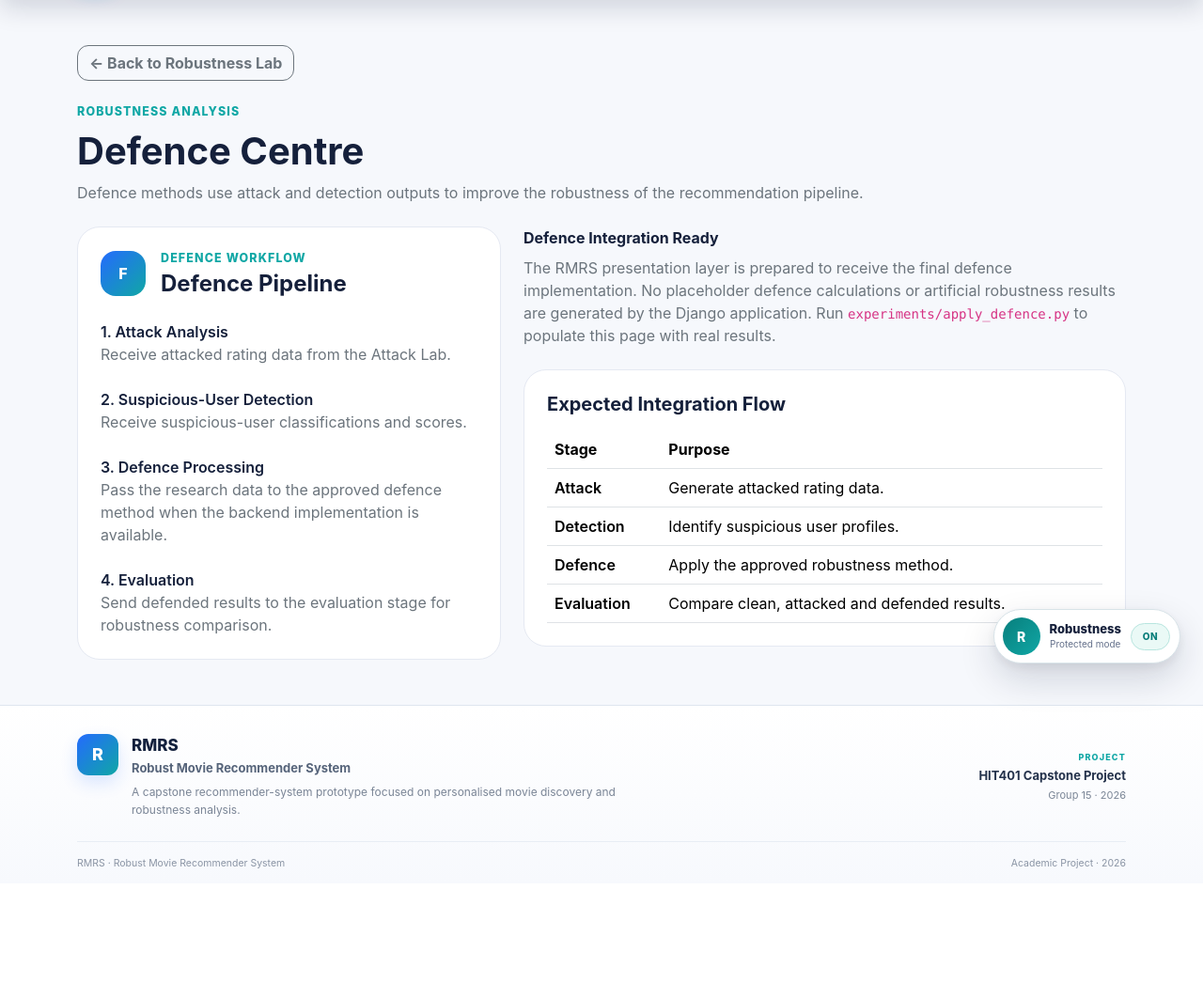
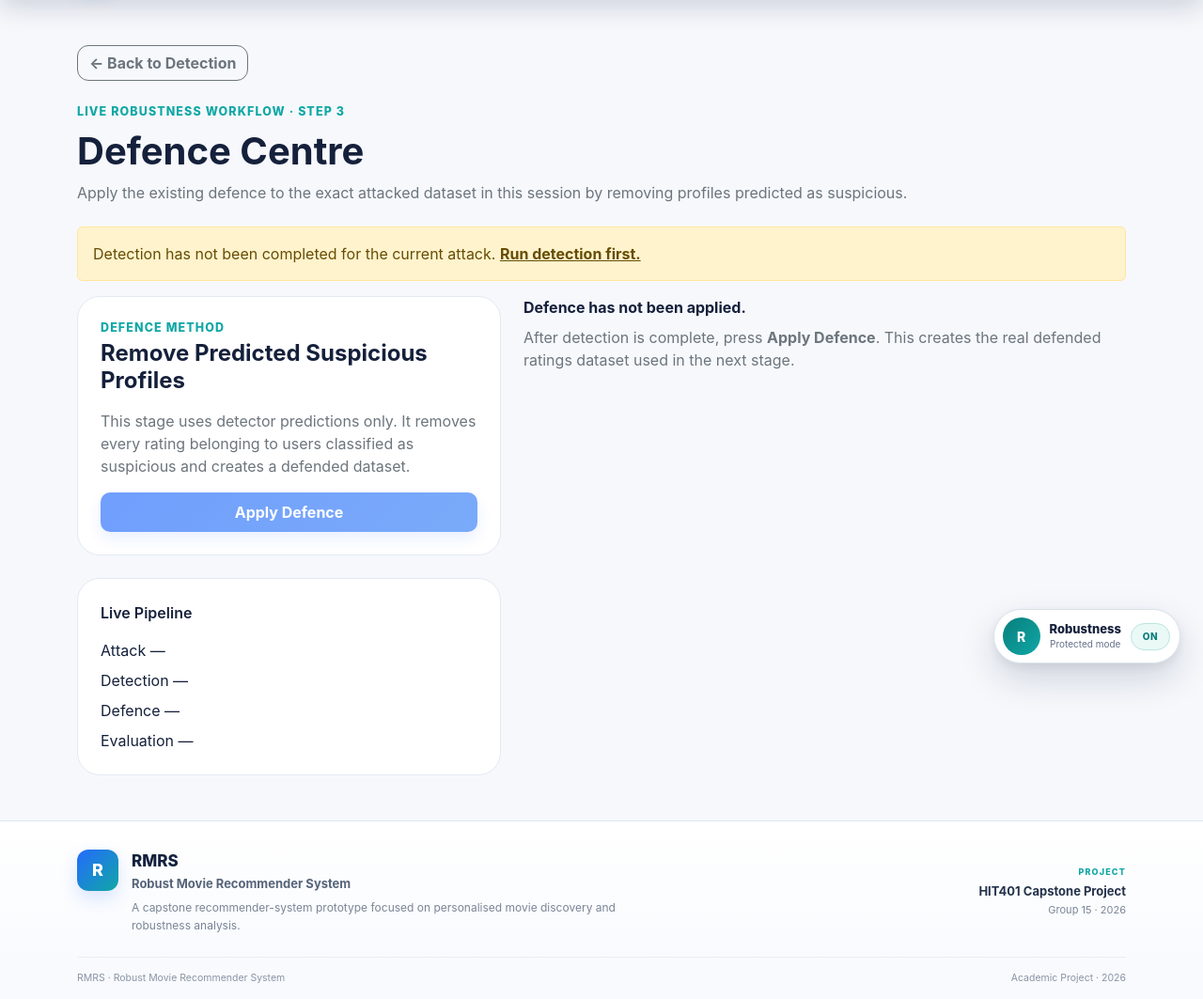
Before and after one commit to azadofficial1911-coder/robust-movie-recommender, a Django app: page /research/defence/ in a window 1280 px wide. Shown: the part 70-1133 px from the top of the page at 94% size. Before the commit the page ends 994 px from the top, so only its background shows below. Run offline with Django 4.2, Linux system fonts and the light colour scheme; the visitor is signed in with stand-in values (Sample User, id 1).

Commit message:
Make Defence page apply real suspicious-profile removal

```diff
--- a/templates/research/defence.html
+++ b/templates/research/defence.html
@@ -3,147 +3,70 @@
 {% block title %}Defence Centre | RMRS{% endblock %}
 
 {% block content %}
+<div class="container py-5">
+    <a href="{% url 'research:detection' %}" class="btn btn-outline-secondary mb-4">← Back to Detection</a>
 
-<div class="container py-5">
+    <div class="eyebrow mb-2">LIVE ROBUSTNESS WORKFLOW · STEP 3</div>
+    <h1 class="display-6 fw-bold">Defence Centre</h1>
+    <p class="text-secondary mb-4">Apply the existing defence to the exact attacked dataset in this session by removing profiles predicted as suspicious.</p>
 
-    <a href="{% url 'research:lab' %}" class="btn btn-outline-secondary mb-4">
-        ← Back to Robustness Lab
-    </a>
+    {% if errors %}
+        <div class="alert alert-danger"><strong>Defence failed:</strong><ul class="mb-0 mt-2">{% for error in errors %}<li>{{ error }}</li>{% endfor %}</ul></div>
+    {% endif %}
 
-    <div class="eyebrow mb-2">
-        ROBUSTNESS ANALYSIS
-    </div>
-
-    <h1 class="display-6 fw-bold">
-        Defence Centre
-    </h1>
-
-    <p class="text-secondary mb-4">
-        Defence methods use attack and detection outputs to improve the robustness of the recommendation pipeline.
-    </p>
+    {% if not workflow_status.has_detection %}
+        <div class="alert alert-warning">Detection has not been completed for the current attack. <a href="{% url 'research:detection' %}" class="alert-link">Run detection first.</a></div>
+    {% endif %}
 
     <div class="row g-4">
+        <div class="col-lg-5">
+            <div class="profile-card">
+                <div class="eyebrow mb-1">DEFENCE METHOD</div>
+                <h2 class="h4 fw-bold mb-3">Remove Predicted Suspicious Profiles</h2>
+                <p class="text-secondary">This stage uses detector predictions only. It removes every rating belonging to users classified as suspicious and creates a defended dataset.</p>
 
-        <div class="col-lg-5">
-
-            <div class="profile-card">
-
-                <div class="d-flex align-items-center gap-3 mb-4">
-                    <div class="research-icon" aria-hidden="true">F</div>
-                    <div>
-                        <div class="eyebrow mb-1">DEFENCE WORKFLOW</div>
-                        <h2 class="h4 fw-bold mb-0">Defence Pipeline</h2>
-                    </div>
-                </div>
-
-                <div class="mb-4">
-                    <div class="fw-semibold">1. Attack Analysis</div>
-                    <div class="text-secondary">Receive attacked rating data from the Attack Lab.</div>
-                </div>
-
-                <div class="mb-4">
-                    <div class="fw-semibold">2. Suspicious-User Detection</div>
-                    <div class="text-secondary">Receive suspicious-user classifications and scores.</div>
-                </div>
-
-                <div class="mb-4">
-                    <div class="fw-semibold">3. Defence Processing</div>
-                    <div class="text-secondary">
-                        Pass the research data to the approved defence method when the backend implementation is available.
-                    </div>
-                </div>
-
-                <div>
-                    <div class="fw-semibold">4. Evaluation</div>
-                    <div class="text-secondary">Send defended results to the evaluation stage for robustness comparison.</div>
-                </div>
-
+                <form method="post">
+                    {% csrf_token %}
+                    <button class="btn btn-primary w-100" type="submit" {% if not workflow_status.has_detection %}disabled{% endif %}>Apply Defence</button>
+                </form>
             </div>
 
+            <div class="profile-card mt-4">
+                <div class="fw-semibold mb-3">Live Pipeline</div>
+                <div class="mb-2">Attack {% if workflow_status.has_attack %}✓{% else %}—{% endif %}</div>
+                <div class="mb-2">Detection {% if workflow_status.has_detection %}✓{% else %}—{% endif %}</div>
+                <div class="mb-2">Defence {% if workflow_status.has_defence %}✓{% else %}—{% endif %}</div>
+                <div>Evaluation {% if workflow_status.has_evaluation %}✓{% else %}—{% endif %}</div>
+            </div>
         </div>
 
         <div class="col-lg-7">
+            {% if defence_result %}
+                <div class="profile-card">
+                    <div class="eyebrow mb-2">DEFENCE APPLIED</div>
+                    <h2 class="h4 fw-bold mb-3">Defended Dataset Created</h2>
 
-            {% if results_available %}
+                    <div class="row g-3 mb-4">
+                        <div class="col-6"><div class="border rounded p-3"><div class="text-secondary small">Suspicious Profiles</div><div class="h3 mb-0">{{ defence_result.suspicious_profiles_detected }}</div></div></div>
+                        <div class="col-6"><div class="border rounded p-3"><div class="text-secondary small">Users Removed</div><div class="h3 mb-0">{{ defence_result.users_removed }}</div></div></div>
+                        <div class="col-6"><div class="border rounded p-3"><div class="text-secondary small">Ratings Removed</div><div class="h3 mb-0">{{ defence_result.ratings_removed }}</div></div></div>
+                        <div class="col-6"><div class="border rounded p-3"><div class="text-secondary small">Users Remaining</div><div class="h3 mb-0">{{ defence_result.users_after }}</div></div></div>
+                    </div>
 
-                <div class="integration-notice">
-                    <strong>Defence Applied -- Real Pilot Results</strong>
-                    <p class="mb-0 mt-2 text-secondary">
-                        The figures below come directly from <code>results/tables/defence_summary_pilot.csv</code>, produced by running the primary defence (remove suspicious profiles) against the real attacked datasets and detection output.
-                    </p>
+                    <dl class="row mb-4">
+                        <dt class="col-sm-5">Method</dt><dd class="col-sm-7">{{ defence_result.method }}</dd>
+                        <dt class="col-sm-5">Users Before</dt><dd class="col-sm-7">{{ defence_result.users_before }}</dd>
+                        <dt class="col-sm-5">Users After</dt><dd class="col-sm-7">{{ defence_result.users_after }}</dd>
+                        <dt class="col-sm-5">Ratings Before</dt><dd class="col-sm-7">{{ defence_result.ratings_before }}</dd>
+                        <dt class="col-sm-5">Ratings After</dt><dd class="col-sm-7">{{ defence_result.ratings_after }}</dd>
+                    </dl>
+
+                    <a class="btn btn-primary" href="{% url 'research:evaluation' %}">Continue to Evaluation →</a>
                 </div>
-
-                <div class="profile-card mt-4">
-                    <h2 class="h5 fw-bold mb-3">Defence Summary</h2>
-
-                    <div class="table-responsive">
-                        <table class="table align-middle mb-0">
-                            <thead>
-                                <tr>
-                                    <th>Scenario</th>
-                                    <th>Method</th>
-                                    <th>Suspicious&nbsp;Profiles</th>
-                                    <th>Users&nbsp;Before</th>
-                                    <th>Users&nbsp;Removed</th>
-                                    <th>Users&nbsp;After</th>
-                                    <th>Ratings&nbsp;Removed</th>
-                                </tr>
-                            </thead>
-
-                            <tbody>
-                                {% for row in defence_summary %}
-                                    <tr>
-                                        <td class="fw-semibold text-capitalize">{{ row.scenario }}</td>
-                                        <td>{{ row.defence_method }}</td>
-                                        <td>{{ row.suspicious_profiles_detected }}</td>
-                                        <td>{{ row.users_before }}</td>
-                                        <td>{{ row.users_removed }}</td>
-                                        <td>{{ row.users_after }}</td>
-                                        <td>{{ row.ratings_removed }}</td>
-                                    </tr>
-                                {% endfor %}
-                            </tbody>
-                        </table>
-                    </div>
-                </div>
-
             {% else %}
-
-                <div class="integration-notice">
-                    <strong>Defence Integration Ready</strong>
-                    <p class="mb-0 mt-2 text-secondary">
-                        The RMRS presentation layer is prepared to receive the final defence implementation. No placeholder defence calculations or artificial robustness results are generated by the Django application. Run <code>experiments/apply_defence.py</code> to populate this page with real results.
-                    </p>
-                </div>
-
-                <div class="profile-card mt-4">
-                    <h2 class="h5 fw-bold mb-3">Expected Integration Flow</h2>
-
-                    <div class="table-responsive">
-                        <table class="table align-middle mb-0">
-                            <thead>
-                                <tr>
-                                    <th>Stage</th>
-                                    <th>Purpose</th>
-                                </tr>
-                            </thead>
-
-                            <tbody>
-                                <tr><td class="fw-semibold">Attack</td><td>Generate attacked rating data.</td></tr>
-                                <tr><td class="fw-semibold">Detection</td><td>Identify suspicious user profiles.</td></tr>
-                                <tr><td class="fw-semibold">Defence</td><td>Apply the approved robustness method.</td></tr>
-                                <tr><td class="fw-semibold">Evaluation</td><td>Compare clean, attacked and defended results.</td></tr>
-                            </tbody>
-                        </table>
-                    </div>
-                </div>
-
+                <div class="integration-notice"><strong>Defence has not been applied.</strong><p class="mb-0 mt-2 text-secondary">After detection is complete, press <b>Apply Defence</b>. This creates the real defended ratings dataset used in the next stage.</p></div>
             {% endif %}
-
         </div>
-
     </div>
-
 </div>
-
 {% endblock %}
```
